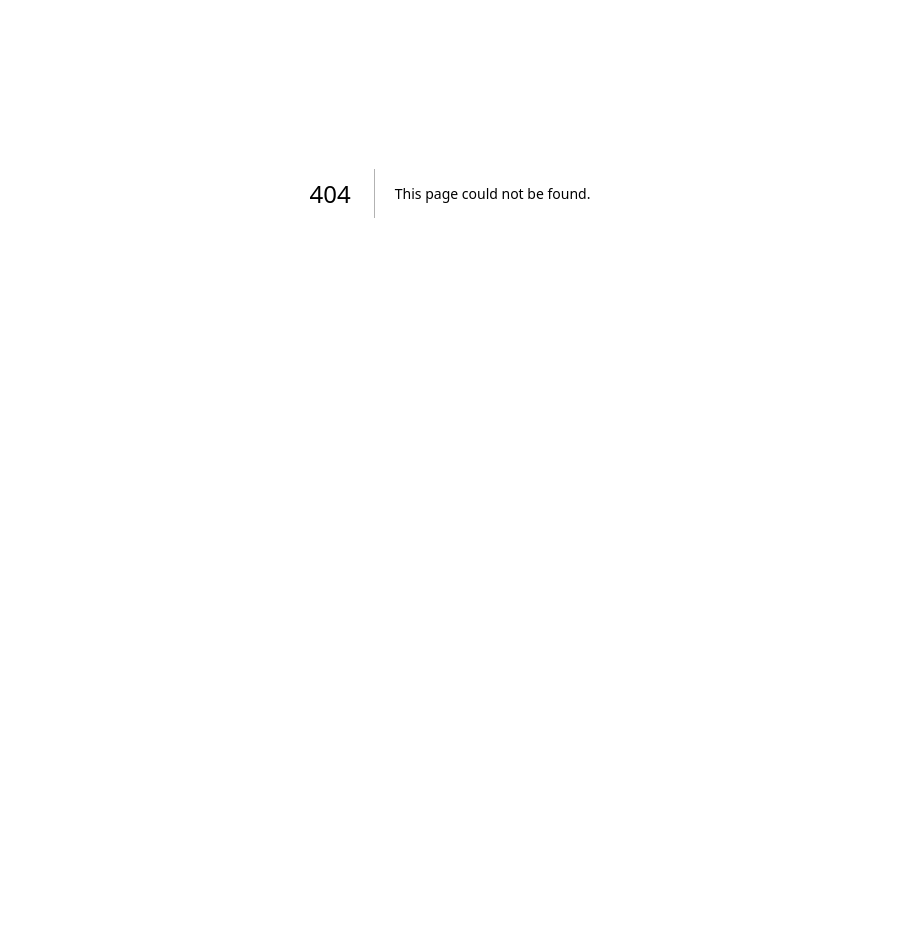
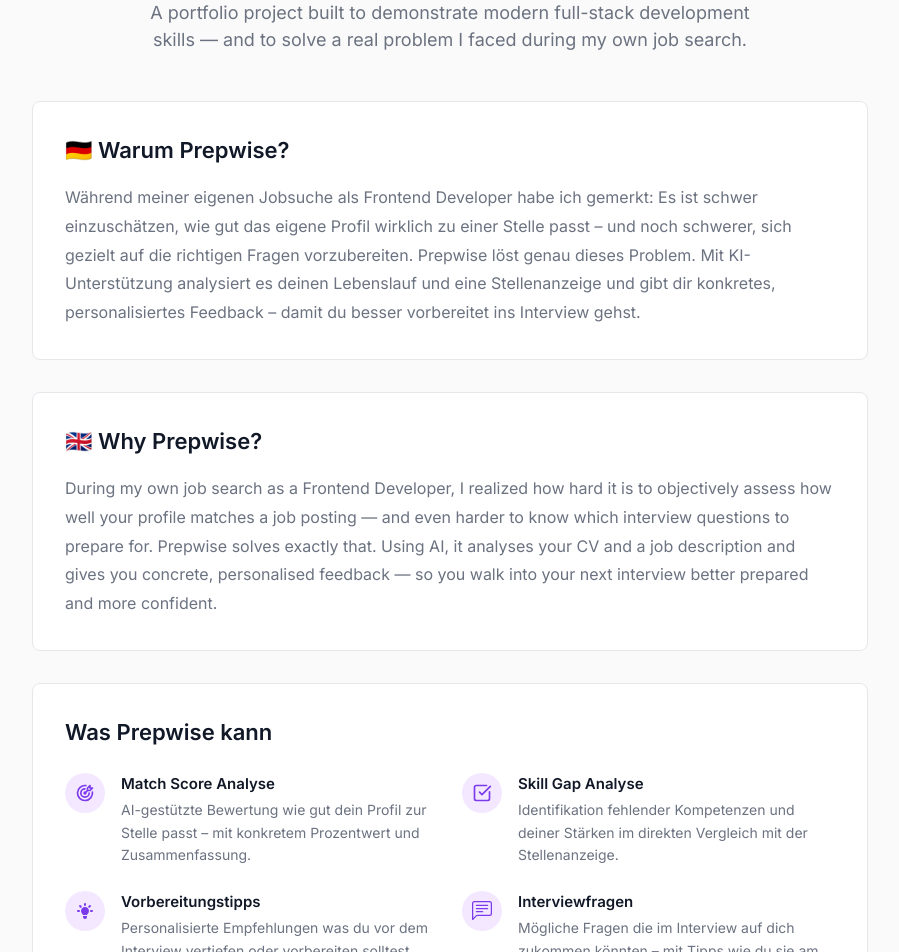
Before and after one commit to r-dau/prepwise, a Next.js app: page /about in a window 1280 px wide. Before the commit this address had no page. Shown: the part 280-1232 px from the top of the page, without its empty margins (190-1089 px from the left). Before the commit the page ends 873 px from the top, so only its background shows below. Built offline with nearby package versions, Linux system fonts and the light colour scheme.

Commit message:
feat: add about page with project description, tech stack and social links

```diff
--- /dev/null
+++ b/src/app/about/page.tsx
@@ -0,0 +1,245 @@
+import { FiGithub } from "react-icons/fi";
+import { FaLinkedin } from "react-icons/fa";
+import { TbTargetArrow } from "react-icons/tb";
+import { HiLightBulb } from "react-icons/hi";
+import { BsChatLeftText } from "react-icons/bs";
+import { LuSquareCheckBig } from "react-icons/lu";
+
+const skills = [
+  "React & Next.js (App Router)",
+  "TypeScript",
+  "Anthropic API & Prompt Engineering",
+  "REST API Routes",
+  "localStorage & State Management",
+  "Responsive Design mit Tailwind CSS",
+  "Git Workflow mit Feature Branches & PRs",
+  "Deployment mit Vercel",
+];
+
+const features = [
+  {
+    icon: <TbTargetArrow size={20} color="#7C3AED" />,
+    title: "Match Score Analyse",
+    description:
+      "AI-gestützte Bewertung wie gut dein Profil zur Stelle passt – mit konkretem Prozentwert und Zusammenfassung.",
+  },
+  {
+    icon: <LuSquareCheckBig size={20} color="#7C3AED" />,
+    title: "Skill Gap Analyse",
+    description:
+      "Identifikation fehlender Kompetenzen und deiner Stärken im direkten Vergleich mit der Stellenanzeige.",
+  },
+  {
+    icon: <HiLightBulb size={20} color="#7C3AED" />,
+    title: "Vorbereitungstipps",
+    description:
+      "Personalisierte Empfehlungen was du vor dem Interview vertiefen oder vorbereiten solltest.",
+  },
+  {
+    icon: <BsChatLeftText size={20} color="#7C3AED" />,
+    title: "Interviewfragen",
+    description:
+      "Mögliche Fragen die im Interview auf dich zukommen könnten – mit Tipps wie du sie am besten beantwortest.",
+  },
+];
+
+export default function AboutPage() {
+  return (
+    <div className="w-full bg-[#FAFAFA] min-h-screen">
+      <main className="w-full mx-auto py-8 sm:py-12 px-6 sm:px-8 max-w-[900px]">
+        {/* Hero */}
+        <div className="mb-12 text-center">
+          <div
+            className="w-16 h-16 rounded-xl flex items-center justify-center font-bold text-white text-xl mx-auto mb-6"
+            style={{ backgroundColor: "#7C3AED" }}
+          >
+            PW
+          </div>
+          <h1
+            className="mb-4"
+            style={{ color: "#111827", fontSize: "36px", fontWeight: 700 }}
+          >
+            Über Prepwise
+          </h1>
+          <p
+            style={{
+              color: "#6B7280",
+              fontSize: "18px",
+              maxWidth: "600px",
+              margin: "0 auto",
+            }}
+          >
+            A portfolio project built to demonstrate modern full-stack
+            development skills — and to solve a real problem I faced during my
+            own job search.
+          </p>
+        </div>
+
+        {/* Warum Prepwise */}
+        <div
+          className="rounded-lg p-8 border mb-8"
+          style={{ backgroundColor: "#FFFFFF", borderColor: "#E5E7EB" }}
+        >
+          <h2
+            className="mb-4"
+            style={{ color: "#111827", fontSize: "22px", fontWeight: 600 }}
+          >
+            🇩🇪 Warum Prepwise?
+          </h2>
+          <p style={{ color: "#6B7280", fontSize: "16px", lineHeight: "1.8" }}>
+            Während meiner eigenen Jobsuche als Frontend Developer habe ich
+            gemerkt: Es ist schwer einzuschätzen, wie gut das eigene Profil
+            wirklich zu einer Stelle passt – und noch schwerer, sich gezielt auf
+            die richtigen Fragen vorzubereiten. Prepwise löst genau dieses
+            Problem. Mit KI-Unterstützung analysiert es deinen Lebenslauf und
+            eine Stellenanzeige und gibt dir konkretes, personalisiertes
+            Feedback – damit du besser vorbereitet ins Interview gehst.
+          </p>
+        </div>
+
+        <div
+          className="rounded-lg p-8 border mb-8"
+          style={{ backgroundColor: "#FFFFFF", borderColor: "#E5E7EB" }}
+        >
+          <h2
+            className="mb-4"
+            style={{ color: "#111827", fontSize: "22px", fontWeight: 600 }}
+          >
+            🇬🇧 Why Prepwise?
+          </h2>
+          <p style={{ color: "#6B7280", fontSize: "16px", lineHeight: "1.8" }}>
+            During my own job search as a Frontend Developer, I realized how
+            hard it is to objectively assess how well your profile matches a job
+            posting — and even harder to know which interview questions to
+            prepare for. Prepwise solves exactly that. Using AI, it analyses
+            your CV and a job description and gives you concrete, personalised
+            feedback — so you walk into your next interview better prepared and
+            more confident.
+          </p>
+        </div>
+
+        {/* Features */}
+        <div
+          className="rounded-lg p-8 border mb-8"
+          style={{ backgroundColor: "#FFFFFF", borderColor: "#E5E7EB" }}
+        >
+          <h2
+            className="mb-6"
+            style={{ color: "#111827", fontSize: "22px", fontWeight: 600 }}
+          >
+            Was Prepwise kann
+          </h2>
+          <div className="grid grid-cols-1 sm:grid-cols-2 gap-6">
+            {features.map((feature, index) => (
+              <div key={index} className="flex gap-4">
+                <div
+                  className="flex rounded-full items-center justify-center bg-purple-100 flex-shrink-0"
+                  style={{ width: "40px", height: "40px" }}
+                >
+                  {feature.icon}
+                </div>
+                <div>
+                  <p
+                    style={{
+                      color: "#111827",
+                      fontSize: "15px",
+                      fontWeight: 600,
+                    }}
+                    className="mb-1"
+                  >
+                    {feature.title}
+                  </p>
+                  <p
+                    style={{
+                      color: "#6B7280",
+                      fontSize: "14px",
+                      lineHeight: "1.6",
+                    }}
+                  >
+                    {feature.description}
+                  </p>
+                </div>
+              </div>
+            ))}
+          </div>
+        </div>
+
+        {/* Tech Stack */}
+        <div
+          className="rounded-lg p-8 border mb-8"
+          style={{ backgroundColor: "#FFFFFF", borderColor: "#E5E7EB" }}
+        >
+          <h2
+            className="mb-6"
+            style={{ color: "#111827", fontSize: "22px", fontWeight: 600 }}
+          >
+            Tech Stack & Skills
+          </h2>
+          <div className="flex flex-wrap gap-2">
+            {skills.map((skill, index) => (
+              <span
+                key={index}
+                className="px-3 py-1.5 rounded-full text-sm font-medium"
+                style={{
+                  backgroundColor: "#F5F3FF",
+                  color: "#7C3AED",
+                  border: "1px solid #E5E7EB",
+                }}
+              >
+                {skill}
+              </span>
+            ))}
+          </div>
+        </div>
+
+        {/* About Me + CTA */}
+        <div
+          className="rounded-lg p-8 border mb-8 text-center"
+          style={{ backgroundColor: "#F5F3FF", borderColor: "#E5E7EB" }}
+        >
+          <h2
+            className="mb-4"
+            style={{ color: "#111827", fontSize: "22px", fontWeight: 600 }}
+          >
+            Built by Richard Dau
+          </h2>
+          <p
+            style={{
+              color: "#6B7280",
+              fontSize: "16px",
+              lineHeight: "1.8",
+              maxWidth: "560px",
+              margin: "0 auto 24px",
+            }}
+          >
+            Frontend Developer with a passion for building clean, user-friendly
+            products. Currently looking for new opportunities — feel free to
+            reach out!
+          </p>
+          <div className="flex items-center justify-center gap-4">
+            <a
+              href="https://github.com/r-dau"
+              target="_blank"
+              rel="noopener noreferrer"
+              className="flex items-center gap-2 px-5 py-2.5 rounded-lg font-medium text-sm transition-all hover:opacity-80"
+              style={{ backgroundColor: "#111827", color: "#FFFFFF" }}
+            >
+              <FiGithub size={18} />
+              GitHub
+            </a>
+            <a
+              href="https://www.linkedin.com/in/richard-dau/"
+              target="_blank"
+              rel="noopener noreferrer"
+              className="flex items-center gap-2 px-5 py-2.5 rounded-lg font-medium text-sm transition-all hover:opacity-80"
+              style={{ backgroundColor: "#0A66C2", color: "#FFFFFF" }}
+            >
+              <FaLinkedin size={18} />
+              LinkedIn
+            </a>
+          </div>
+        </div>
+      </main>
+    </div>
+  );
+}
```
